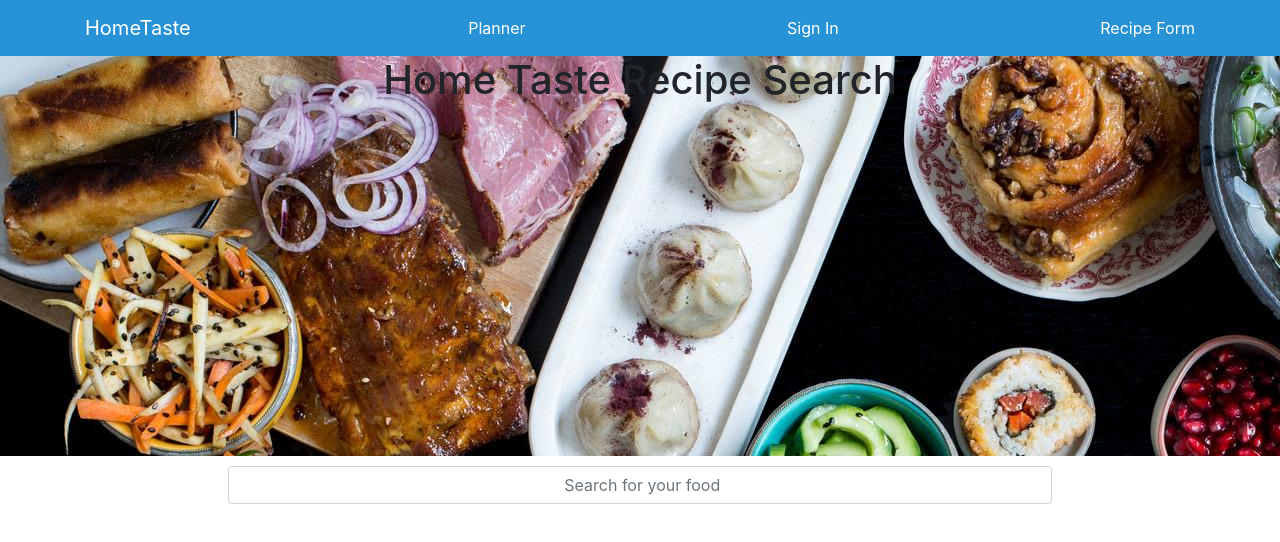
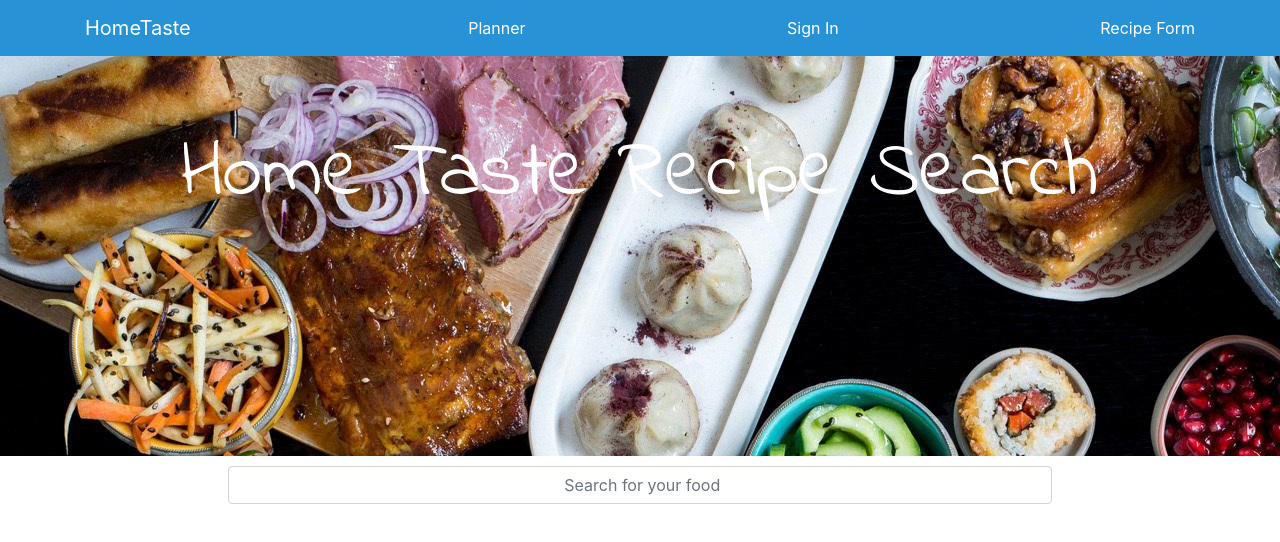
Before and after one commit to HakQ/HomeTaste, a React (Create React App) app: page / in a window 1280 px wide. Shown: the top 542 px of the page. Built offline with nearby package versions, Linux system fonts and the light colour scheme.

Commit message:
login update

```diff
--- a/public/index.html
+++ b/public/index.html
@@ -22,6 +22,8 @@
     <link rel="stylesheet" href="https://stackpath.bootstrapcdn.com/bootstrap/4.1.0/css/bootstrap.min.css"
     integrity="sha384-9gVQ4dYFwwWSjIDZnLEWnxCjeSWFphJiwGPXr1jddIhOegiu1FwO5qRGvFXOdJZ4"
     crossorigin="anonymous">
+    <!-- link to welcome page font-->
+    <link href="https://fonts.googleapis.com/css?family=Indie+Flower" rel="stylesheet">
     <title>React App</title>
   </head>
   <body>
--- a/src/App.css
+++ b/src/App.css
@@ -37,6 +37,13 @@ img {
   border-radius: 5px;
   box-shadow: #61dafb 3px 1px;
 }
+h1 {
+  margin-top: 70px;
+  font-family: 'Indie Flower', cursive;
+  font-size: 80px;
+  color: white;
+  padding: 1px;
+}
 
 form {
  margin-bottom: 10px;
@@ -60,3 +67,8 @@ form {
 .centerMe{
   margin: 0 auto;
 }
+
+/* this is login form*/
+.form-group {
+  margin-top: 30px;
+}
--- a/src/components/Home.js
+++ b/src/components/Home.js
@@ -45,7 +45,7 @@ export default class Home extends React.Component {
         return (
             <div>
                 <form style={backimg}>
-                    <label><h1>Home Taste Recipe Search</h1></label>
+                    <label><h1 className={"welcomeTitle"}>Home Taste Recipe Search</h1></label>
                 </form>
                 <div className={"col-md-8 centerMe"}>
                     <input className={"form-control"} type="text" onChange={(e) => this.foodSearch(e)} placeholder=" Search for your food"/>
--- a/src/components/SignIn.js
+++ b/src/components/SignIn.js
@@ -5,7 +5,7 @@ export default class SignIn extends React.Component {
         return (
           <div className="container">
             <form>
-              <div className="form-group">
+              <div className={"form-group"}>
                 <label for="exampleInputEmail1">Email address</label>
                 <input type="email" className="form-control" id="exampleInputEmail1" aria-describedby="emailHelp" placeholder="Enter email" />
                 <small id="emailHelp" className="form-text text-muted">We'll never share your email with anyone else.</small>
@@ -15,8 +15,8 @@ export default class SignIn extends React.Component {
                 <input type="password" className="form-control" id="exampleInputPassword1" placeholder="Password" />
               </div>
               <div className="form-check">
-                <input type="checkbox" className="form-check-input" id="exampleCheck1" />
-                <label className="form-check-label" for="exampleCheck1">Check me out</label>
+                <input type="checkbox" className={"form-check-input"} id="exampleCheck1" />
+                <label className="form-check-label" for="exampleCheck1">Remember Me</label>
               </div>
               <button type="submit" className="btn btn-primary">Submit</button>
             </form>
```
